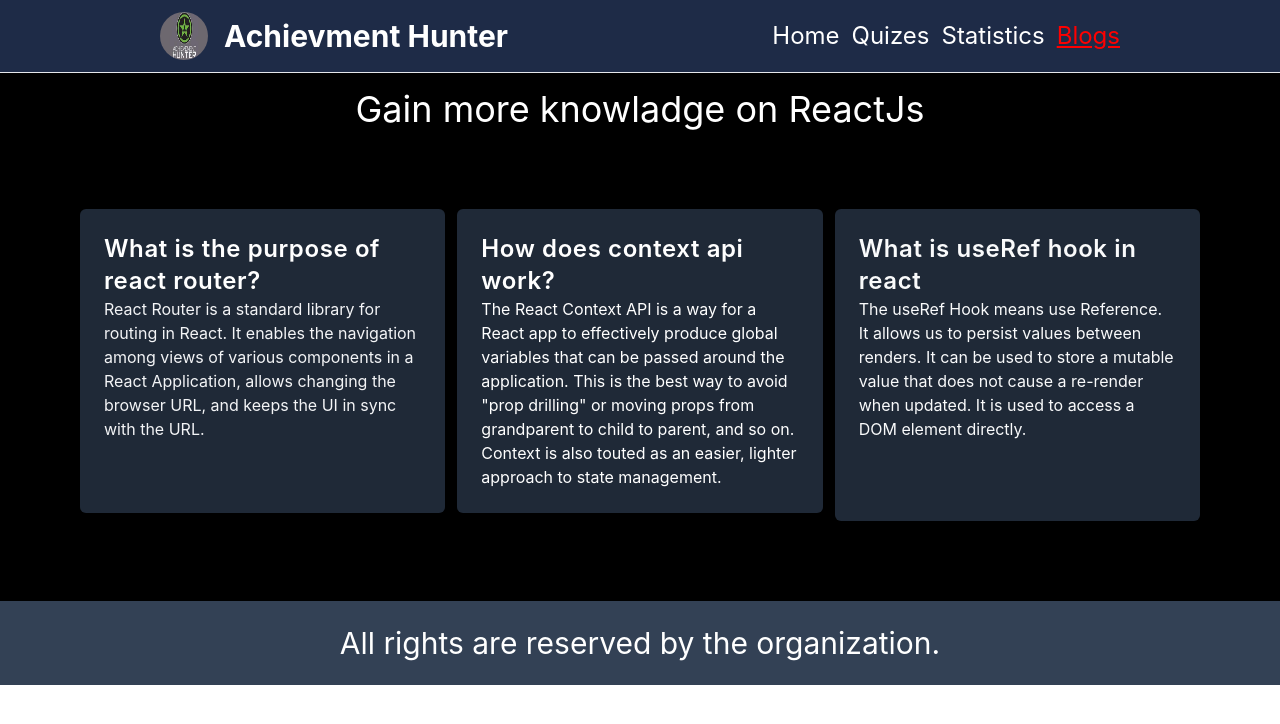
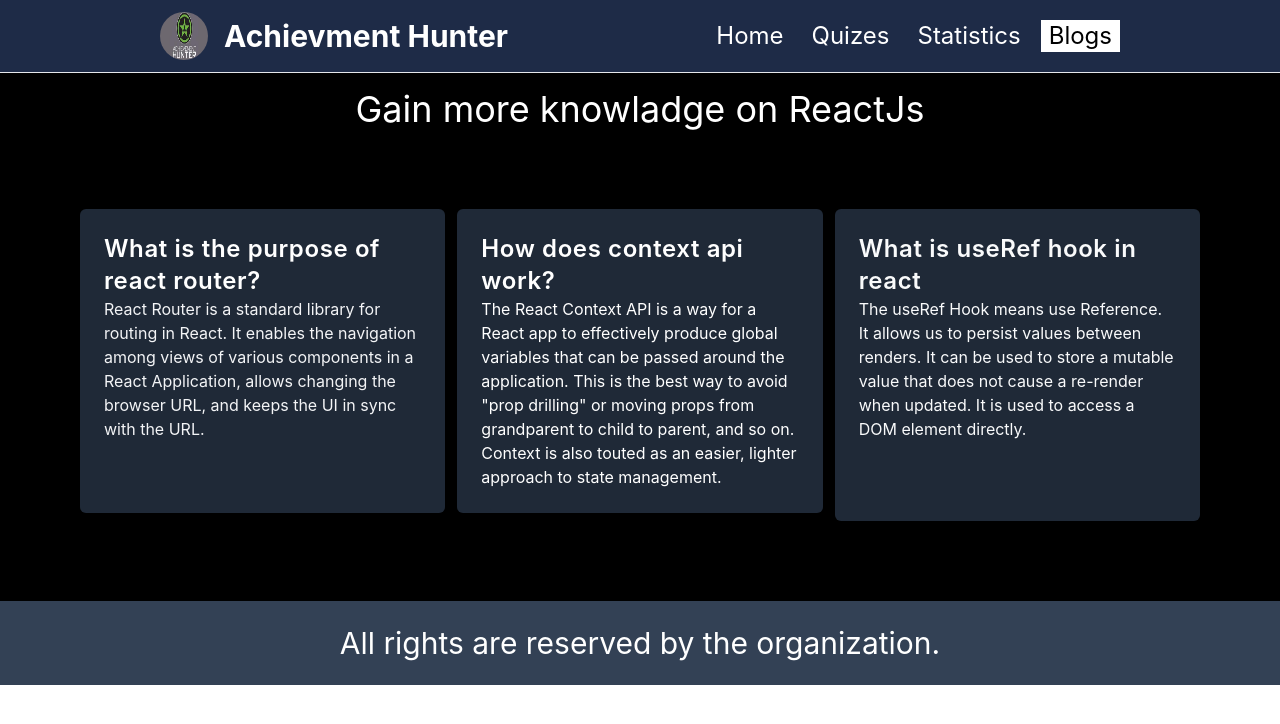
Before and after one commit to Md-Rubel-Ahmed-Rana/achievment-hunter, a React (Create React App) app: page /blogs in a window 1280 px wide. Shown: the top 724 px of the page. Built offline with nearby package versions, Linux system fonts and the light colour scheme.

Commit message:
bugs fixed

```diff
--- a/src/components/Navbar/Navbar.js
+++ b/src/components/Navbar/Navbar.js
@@ -5,8 +5,9 @@ import Logo from "../../images/logo.png";
 const Navbar = () => {
    const  style = ({ isActive }) => {
     return {
-        textDecoration: isActive ? "underline" : null,
-        color: isActive ? "red" : null
+        // textDecoration: isActive ? "underline" : null,
+        color: isActive ? "black" : null,
+        backgroundColor: isActive ? "white" : null,
     };
 }
     return (
@@ -16,10 +17,10 @@ const Navbar = () => {
                 <h3 className='md:text-3xl text-white text-xl font-bold'>Achievment Hunter</h3>
             </div>
             <nav className='text-white flex gap-3'>
-                <NavLink style={style} to="/home" className="md:text-2xl text-xl">Home</NavLink>
-                <NavLink style={style} to="/quizes" className="md:text-2xl text-xl">Quizes</NavLink>
-                <NavLink style={style} to="/statistics" className="md:text-2xl text-xl">Statistics</NavLink>
-                <NavLink style={style} to="/blogs" className="md:text-2xl text-xl">Blogs</NavLink>
+                <NavLink style={style} to="/home" className="md:text-2xl text-xl font-semi-bold px-2">Home</NavLink>
+                <NavLink style={style} to="/quizes" className="md:text-2xl font-semi-bold text-xl px-2">Quizes</NavLink>
+                <NavLink style={style} to="/statistics" className="md:text-2xl font-semi-bold text-xl px-2">Statistics</NavLink>
+                <NavLink style={style} to="/blogs" className="md:text-2xl font-semi-bold text-xl px-2">Blogs</NavLink>
             </nav>
         </div>
     );
--- a/src/components/Statistics/ShowStatistics.js
+++ b/src/components/Statistics/ShowStatistics.js
@@ -1,11 +1,5 @@
 import React from 'react';
 import { LineChart, Legend, Line, XAxis, YAxis, Tooltip, CartesianGrid } from 'recharts';
-
-
-
-
-
-
 
 const ShowStatistics = ({name, total}) => {
     const data = [
@@ -14,17 +8,16 @@ const ShowStatistics = ({name, total}) => {
         { "name": `${name[2]}`, "Topics": `${total[2]}`},
         { "name": `${name[3]}`, "Topics": `${total[3]}`}
     ]
-    console.log(data);
     return (
-        <div className='flex justify-center'>
+        <div className='flex justify-center bg-gray-900 py-28 px-'>
             <LineChart  width={400} height={250} data={data}
                 margin={{ top: 5, right: 30, left: 20, bottom: 5 }}>
                 <CartesianGrid strokeDasharray="3 3" />
-                <XAxis dataKey="name" />
-                <YAxis />
+                <XAxis dataKey="name" stroke="#ffffff" />
+                <YAxis stroke="#ffffff" />
                 <Tooltip />
                 <Legend />
-                <Line type="monotone" dataKey="Topics" stroke="#8884d8" />
+                <Line type="monotone" dataKey="Topics" stroke="#ffffff" />
             </LineChart>
         </div>
     );
--- a/src/components/Statistics/Statistics.js
+++ b/src/components/Statistics/Statistics.js
@@ -8,7 +8,7 @@ const Statistics = () => {
     const name = []
     const total = []
     return (
-        <div className='py-20 px-10 text-center'>
+        <div>
             {
                 ChartData.forEach(topic => {
                     total.push(topic.total)
```
